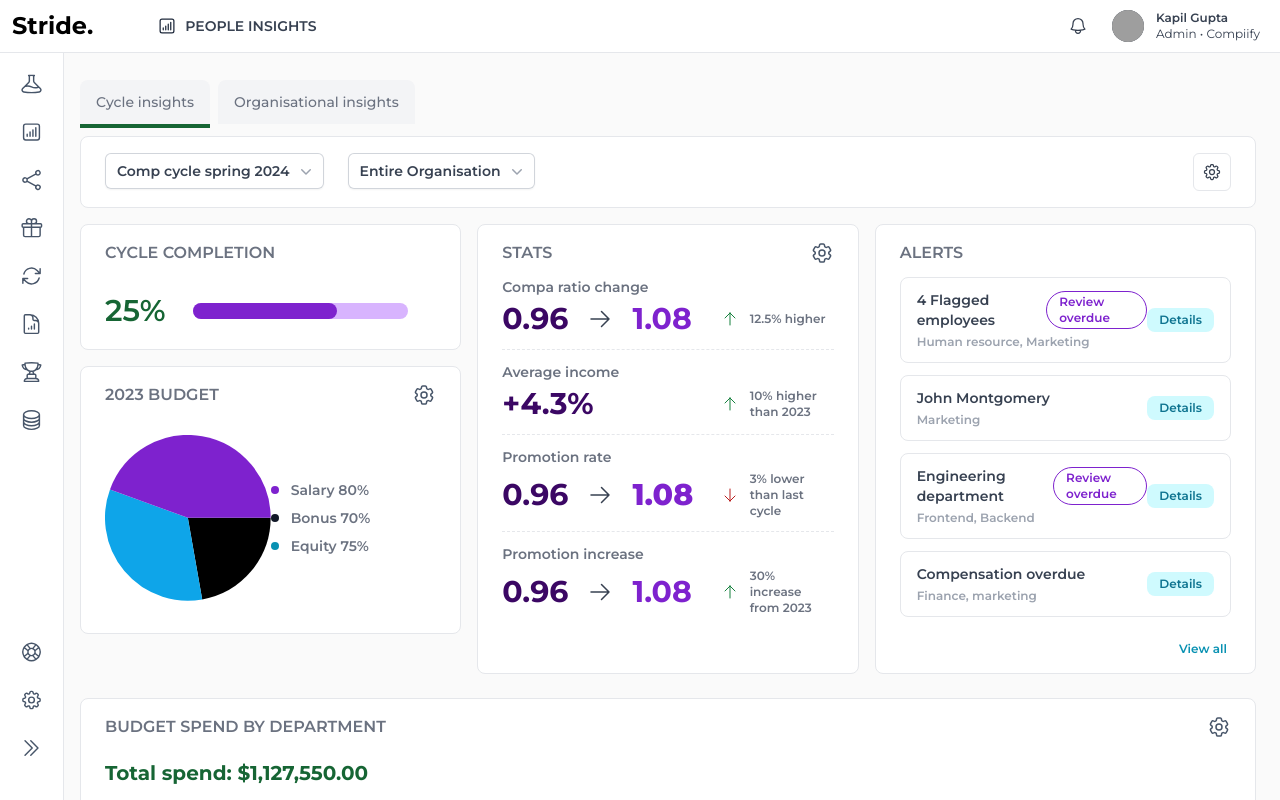
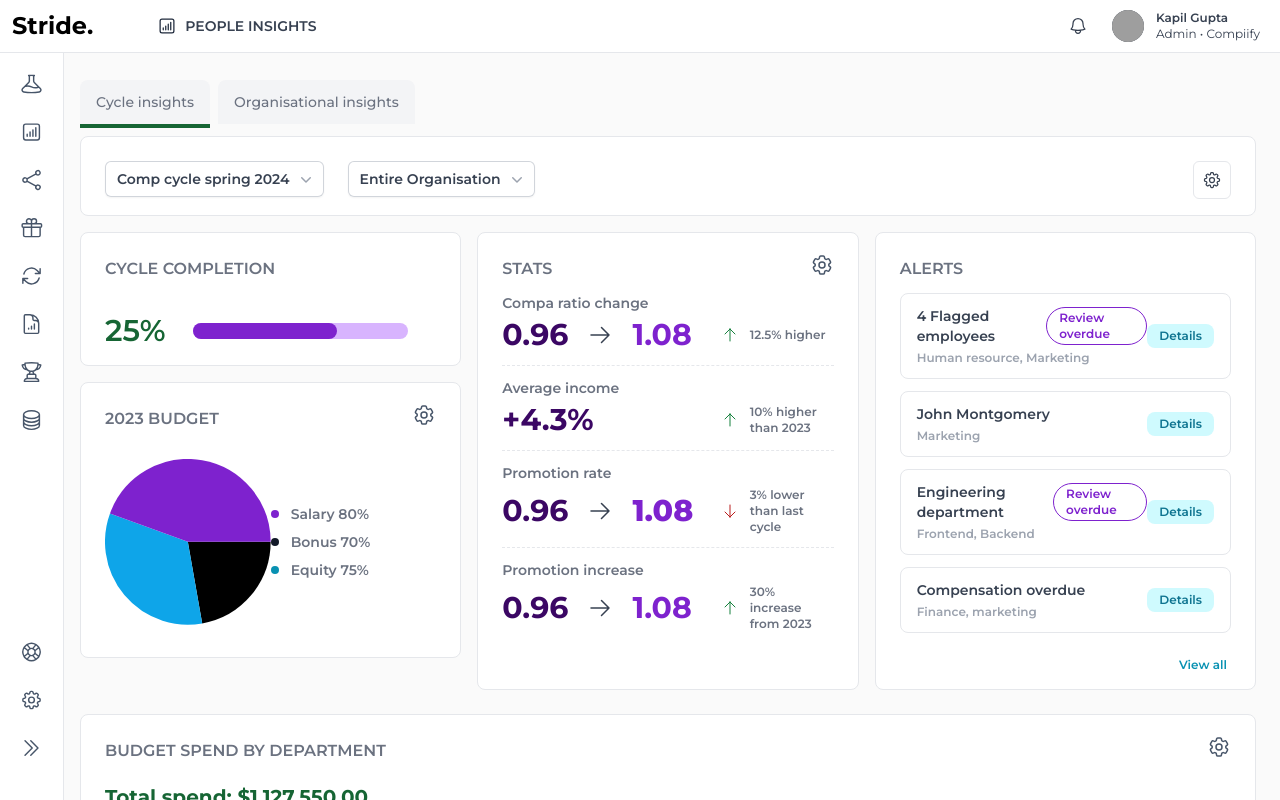
Before and after one commit to paanSinghCoder/comp-dashboard, a Next.js app: page / in a window 1280 px wide. Shown: the top 800 px of the page. Built offline with nearby package versions, Linux system fonts and the light colour scheme; grey boxes are pictures that could not be loaded.

Commit message:
feat(app): Add markers

```diff
--- a/app/components/Card/index.tsx
+++ b/app/components/Card/index.tsx
@@ -4,7 +4,7 @@ import { CardPropsType } from "./Card.types";
 const Card = ({ title = "", showMenu = false, children }: CardPropsType) => (
   <div className="rounded-lg border bg-white text-gray-500 font-semibold py-4 px-6 my-2">
     <nav className="flex w-full items-center justify-between">
-      <div>{title}</div>
+      <div className="pt-2">{title}</div>
       {showMenu ? (
         <Cog6ToothIcon className="h-6 w-6 text-slate-600 cursor-pointer" />
       ) : (
```
